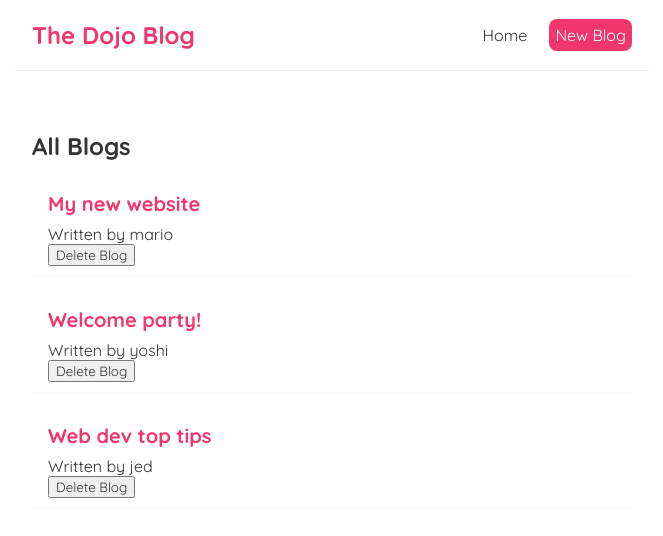
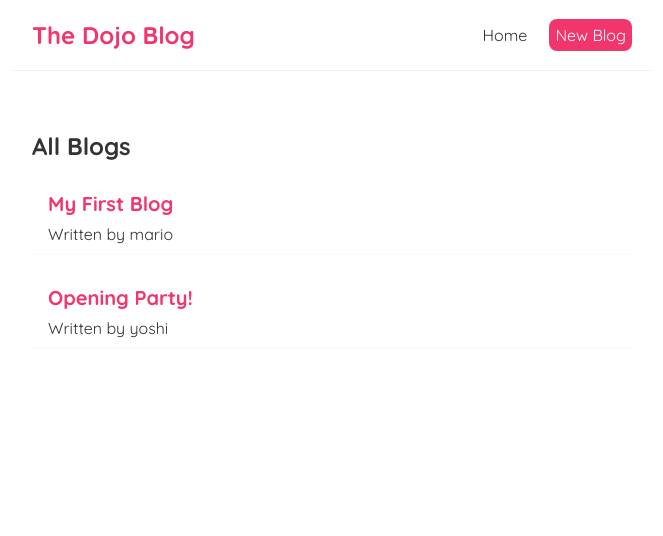
Before and after one commit to orvinjedalava/Demos, a React (Create React App) app in the folder NetNinja/dojo-blog/: page / in a window 1280 px wide. Shown: the top 536 px of the page, without its empty margins (308-971 px from the left). Built offline with nearby package versions, Linux system fonts and the light colour scheme; data requests are answered from the project's data file.

Commit message:
Updates after finishing Tutorial #18 - Conditional Loading Message

```diff
--- a/NetNinja/dojo-blog/src/components/BlogList.tsx
+++ b/NetNinja/dojo-blog/src/components/BlogList.tsx
@@ -6,10 +6,9 @@ type BlogListProps = {
         body: string;
         author: string;
     }[];
-    handleDelete: (id: number) => void;
 }
 
-export const BlogList = ({ title, blogs, handleDelete }: BlogListProps) => {
+export const BlogList = ({ title, blogs }: BlogListProps) => {
 
     return (
         <div className="blog-list">
@@ -18,7 +17,6 @@ export const BlogList = ({ title, blogs, handleDelete }: BlogListProps) => {
                 <div className="blog-preview" key={blog.id}>
                     <h2>{ blog.title }</h2>
                     <p>Written by { blog.author }</p>
-                    <button onClick={() => handleDelete(blog.id)}>Delete Blog</button>
                 </div>
             ))}
         </div>
--- a/NetNinja/dojo-blog/src/components/Home.tsx
+++ b/NetNinja/dojo-blog/src/components/Home.tsx
@@ -1,30 +1,31 @@
 import { useState, useEffect } from 'react';
 import { BlogList } from './BlogList';
 
+type Blog = {
+    id: number;
+    title: string;
+    body: string;
+    author: string;
+}
+
 export const Home: React.FC = () => {
-    const[blogs, setBlogs] = useState([
-        { title: 'My new website', body: 'lorem ipsum...', author: 'mario', id: 1 },
-        { title: 'Welcome party!', body: 'lorem ipsum...', author: 'yoshi', id: 2 },
-        { title: 'Web dev top tips', body: 'lorem ipsum...', author: 'jed', id: 3 }
-    ]);
-
-    const [name, setName] = useState('jed');
-
-    const handleDelete = (id: number) => {
-        const newBlogs = blogs.filter(blog => blog.id !== id);
-        setBlogs(newBlogs);
-    }
+    const[blogs, setBlogs] = useState<Blog[]>([]);
 
     // This is the function that is going to run everytime there is a re-render
     // We can pass a dependency array to indicate the objects that it keeps track of before running the useEffect function.
     useEffect(() => {
-        console.log('use effect ran');
-        console.log(name);
-    }, [name]);
+        fetch('http://localhost:8000/blogs')
+            .then(res => {
+                return res.json();
+            })
+            .then(data => {
+                setBlogs(data);
+            })
+    }, []);
 
     return (
         <div className="home">
-            <BlogList title='All Blogs' blogs={blogs} handleDelete={handleDelete}/>
+            {blogs && <BlogList title='All Blogs' blogs={blogs}/>}
         </div>
     )
 }
```
